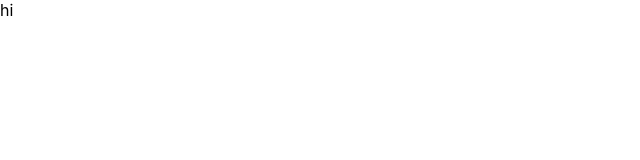
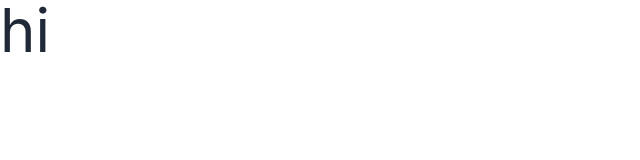
Before and after one commit to md-rafiul/used-product-resale-market-client, a React (Create React App) app: page / in a window 1280 px wide. Shown: the top 160 px of the page, without its empty margins (0-640 px from the left). Built offline with nearby package versions, Linux system fonts and the light colour scheme.

Commit message:
firebase added with .env

```diff
--- /dev/null
+++ b/postcss.config.js
@@ -0,0 +1,6 @@
+module.exports = {
+  plugins: {
+    tailwindcss: {},
+    autoprefixer: {},
+  },
+}
--- a/src/App.js
+++ b/src/App.js
@@ -1,7 +1,7 @@
 import "./App.css";
 
 function App() {
-  return <div>hi</div>;
+  return <div className="text-6xl">hi</div>;
 }
 
 export default App;
--- /dev/null
+++ b/src/Firebase.config.js
@@ -0,0 +1,18 @@
+// Import the functions you need from the SDKs you need
+import { initializeApp } from "firebase/app";
+// TODO: Add SDKs for Firebase products that you want to use
+// https://firebase.google.com/docs/web/setup#available-libraries
+
+// Your web app's Firebase configuration
+const firebaseConfig = {
+  apiKey: process.env.REACT_APP_apiKey,
+  authDomain: process.env.REACT_APP_authDomain,
+  projectId: process.env.REACT_APP_projectId,
+  storageBucket: process.env.REACT_APP_storageBucket,
+  messagingSenderId: process.env.REACT_APP_messagingSenderId,
+  appId: process.env.REACT_APP_appId,
+};
+
+// Initialize Firebase
+const app = initializeApp(firebaseConfig);
+export default app;
--- /dev/null
+++ b/tailwind.config.js
@@ -0,0 +1,8 @@
+/** @type {import('tailwindcss').Config} */
+module.exports = {
+  content: ["./src/**/*.{js,jsx,ts,tsx}"],
+  theme: {
+    extend: {},
+  },
+  plugins: [require("daisyui")],
+};
```
Also changed, not shown: package.json (+8 -0 lines), src/index.css (+7 -3 lines), 1 other file (tests, documents, lock files or other folders).
